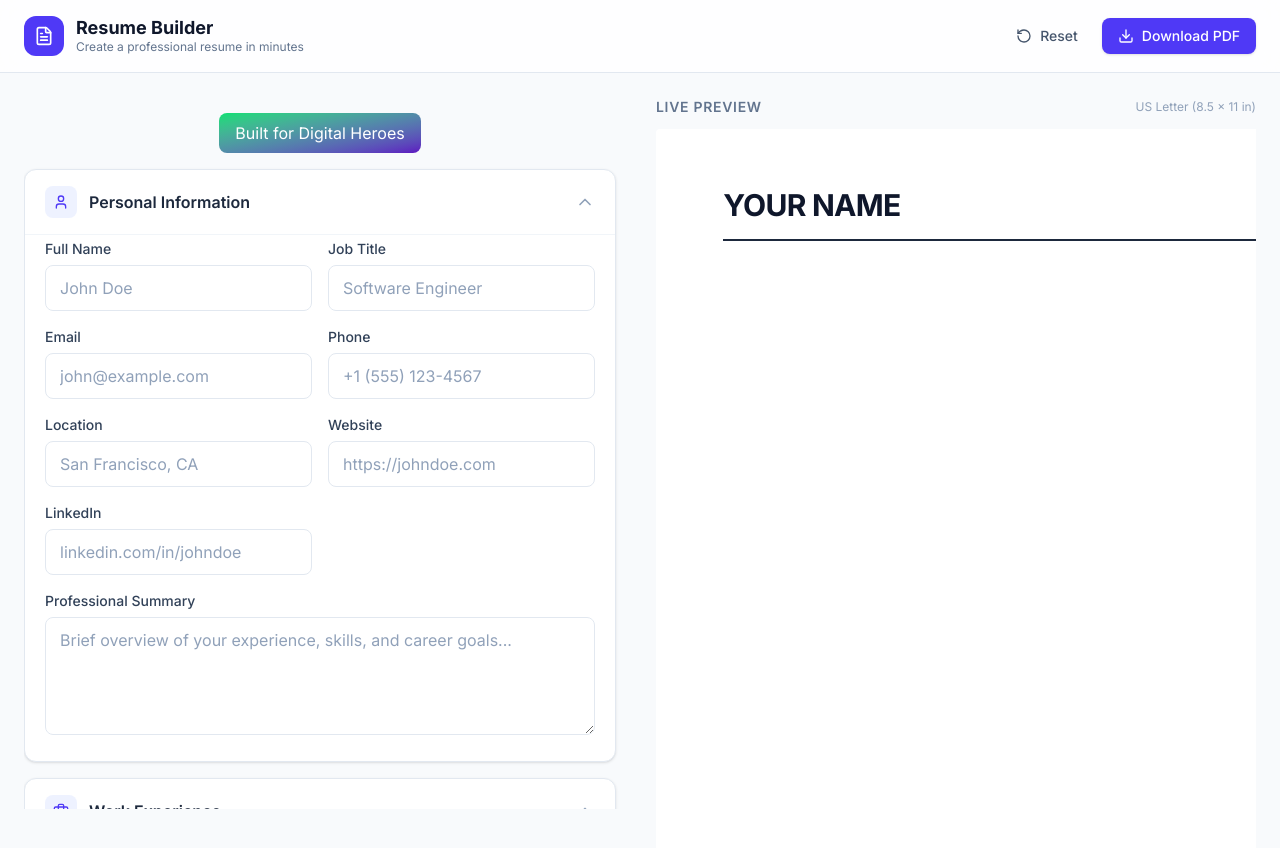
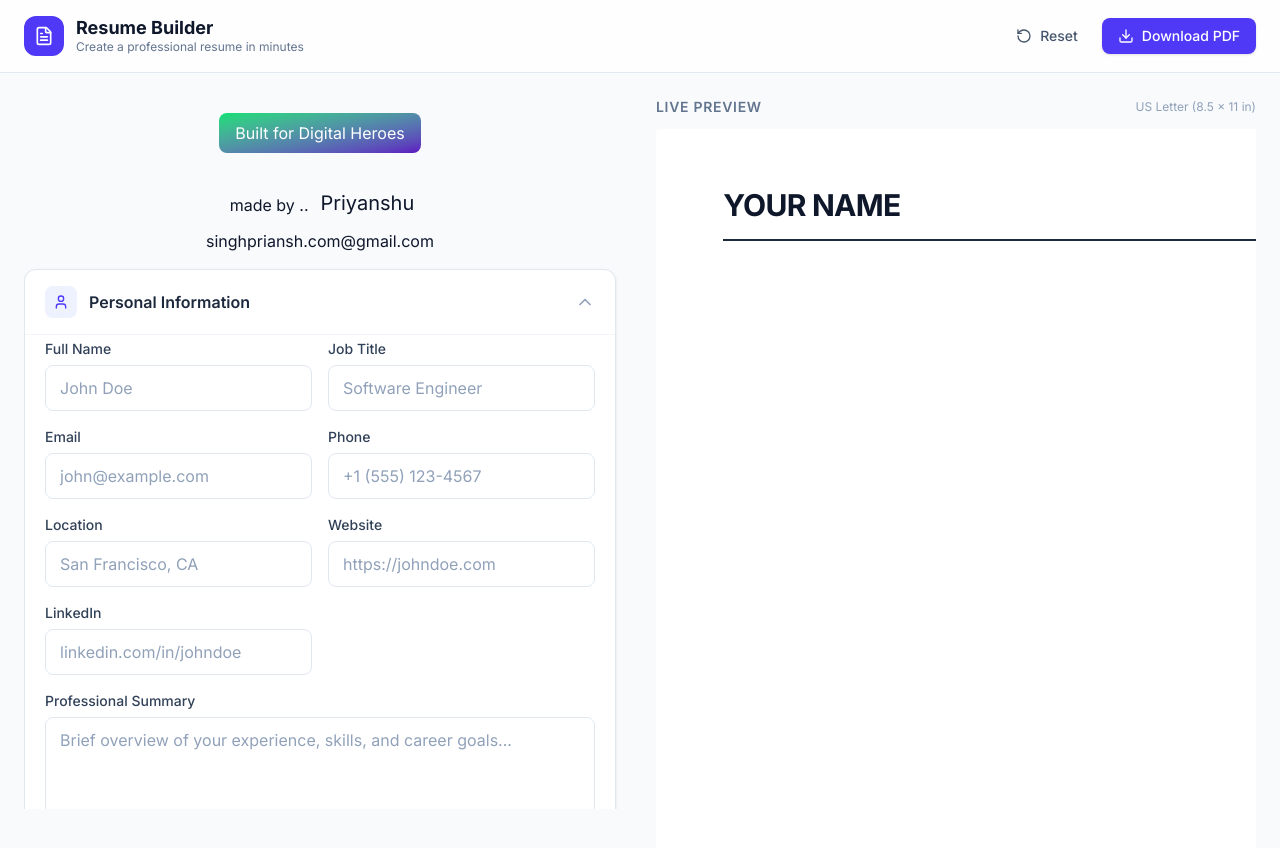
Before and after one commit to singhpriansh/Resume_builder, a React (Vite) app: page / in a window 1280 px wide. Shown: the top 848 px of the page. Built offline with nearby package versions, Linux system fonts and the light colour scheme.

Commit message:
added mailing options

```diff
--- a/src/App.tsx
+++ b/src/App.tsx
@@ -6,7 +6,7 @@ import { useResume } from './hooks/useResume'
 import { exportToPdf } from './utils/pdf'
 
 function App() {
-  const { data, updateData, resetData, pageLink } = useResume()
+  const { data, updateData, resetData, pageLink, singhpriansh, email } = useResume()
   const previewRef = useRef<HTMLDivElement>(null)
   const [isExporting, setIsExporting] = useState(false)
   const [exportError, setExportError] = useState<string | null>(null)
@@ -52,6 +52,13 @@ function App() {
             from-green-400 to-violet-800 hover:bg-linear-to-bl focus:ring-4 rounded-lg"
               onClick={pageLink}>Built for Digital Heroes</button>
           </div>
+          <div className="flex flex-col gap-1 bg-clip-padding text-center py-4">
+            <div className="text-center justify-center flex flex-row">
+              <div className="text p-2"> made by  .. </div>
+              <div className="text-xl p-1" onClick={singhpriansh}>Priyanshu</div>
+            </div>
+            <div className="text" onClick={email}>singhpriansh.com@gmail.com</div>
+          </div>
           <FormPanel data={data} onChange={updateData} />
           </div>
           <div className="xl:sticky xl:top-[80px] xl:self-start">
--- a/src/hooks/useResume.ts
+++ b/src/hooks/useResume.ts
@@ -35,5 +35,13 @@ export function useResume() {
     window.open('https://digitalheroesco.com/', '_blank')
   }, [])
 
-  return { data, updateData, resetData, pageLink }
+  const singhpriansh = useCallback(() => {
+    window.open('https://www.linkedin.com/in/singhpriansh/', '_blank')
+  }, [])
+
+  const email = useCallback(() => {
+    window.location.href = "mailto:${singhpriansh.com@gmail.com}"
+  }, [])
+
+  return { data, updateData, resetData, pageLink, singhpriansh, email }
 }
```
